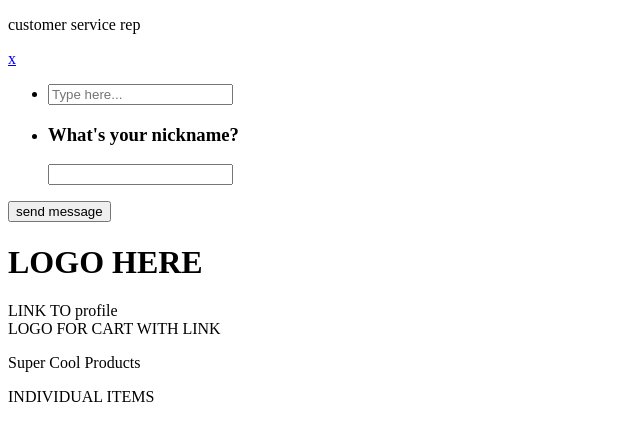
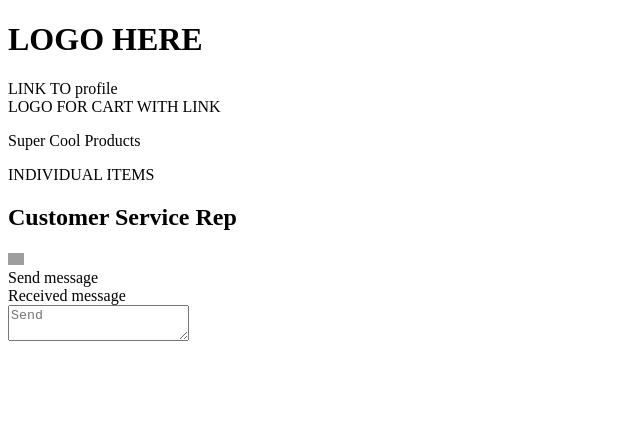
Before and after one commit to jamessieu/store, a React app: page / in a window 1280 px wide. Shown: the top 440 px of the page, without its empty margins (0-640 px from the left). Built offline with nearby package versions, Linux system fonts and the light colour scheme; grey boxes are pictures that could not be loaded; the HTML template or start-up script is replaced by a standard one.

Commit message:
added cust service thing

```diff
--- a/client/components/CustomerService.jsx
+++ b/client/components/CustomerService.jsx
@@ -1,4 +1,5 @@
 import React, { Component } from 'react';
+import $ from 'jquery';
 
 class Chat extends Component {
   constructor(props) {
@@ -7,31 +8,48 @@ class Chat extends Component {
 
   componentDidMount() {
 
+    $(".chat-head img").on("click", function() {
+      var src = $(".chat-head img").attr("src");
+
+      $(".chat-body").slideToggle("fast");
+      if (src == "https://maxcdn.icons8.com/windows10/PNG/16/Arrows/angle_down-16.png") {
+        $(".chat-head img").attr("src", "https://maxcdn.icons8.com/windows10/PNG/16/Arrows/angle_up-16.png");
+      } else {
+        $(".chat-head img").attr("src", "https://maxcdn.icons8.com/windows10/PNG/16/Arrows/angle_down-16.png");
+      }
+    });
+
+    $(".chat-text textarea").keypress(function(event) {
+      var $this = $(this);
+
+      if (event.keyCode == 13) {
+        var msg = $this.val();
+        $this.val("");
+        $(".msg-insert").prepend("<div class='msg-send'>" + msg + "</div>");
+      }
+    });
+
   }
 
   render(){
     return(
-      <div id="live_chat">
-        <header>
-          <p>customer service rep</p>
-          <a href="#" className="chat-close">x</a>
-        </header>
-        <div id="chat_window">
-          <ul className="pages">
-            <li className="chat page">
-              <div className="chatArea">
-                <ul className="messages"></ul>
-              </div>
-              <input className="inputMessage" placeholder="Type here..."/>
-            </li>
-            <li className="login page">
-              <div className="form">
-                <h3 className="title">What's your nickname?</h3>
-                <input className="usernameInput" type="text" />
-              </div>
-            </li>
-          </ul>
-          <button>send message</button>
+      <div className="chat-box">
+        <div className="chat-head">
+          <h2>Customer Service Rep</h2>
+          <img src="https://maxcdn.icons8.com/windows10/PNG/16/Arrows/angle_down-16.png" title="Expand Arrow" width="16"/>
+        </div>
+        <div className="chat-body">
+          <div className="msg-insert">
+            <div className="msg-send">
+            Send message
+            </div>
+            <div className="msg-receive">
+            Received message
+            </div>
+          </div>
+          <div className="chat-text">
+            <textarea placeholder="Send"></textarea>
+          </div>
         </div>
       </div>
     )
--- a/client/containers/MainContainer.jsx
+++ b/client/containers/MainContainer.jsx
@@ -13,9 +13,9 @@ class MainContainer extends Component {
 render() {
   return (
     <div>
-      <Chat/>
       <HeaderComponent />
       <ProductDisplay />
+      <Chat />
     </div>
     );
   }
--- a/package.json
+++ b/package.json
@@ -37,6 +37,7 @@
     "axios": "^0.18.0",
     "body-parser": "^1.18.3",
     "express": "^4.16.3",
+    "jquery": "^3.3.1",
     "pg": "^7.4.3",
     "pg-promise": "^8.4.6",
     "react": "^16.4.2",
```
Also changed, not shown: 4 other files (tests, documents, lock files or other folders).
